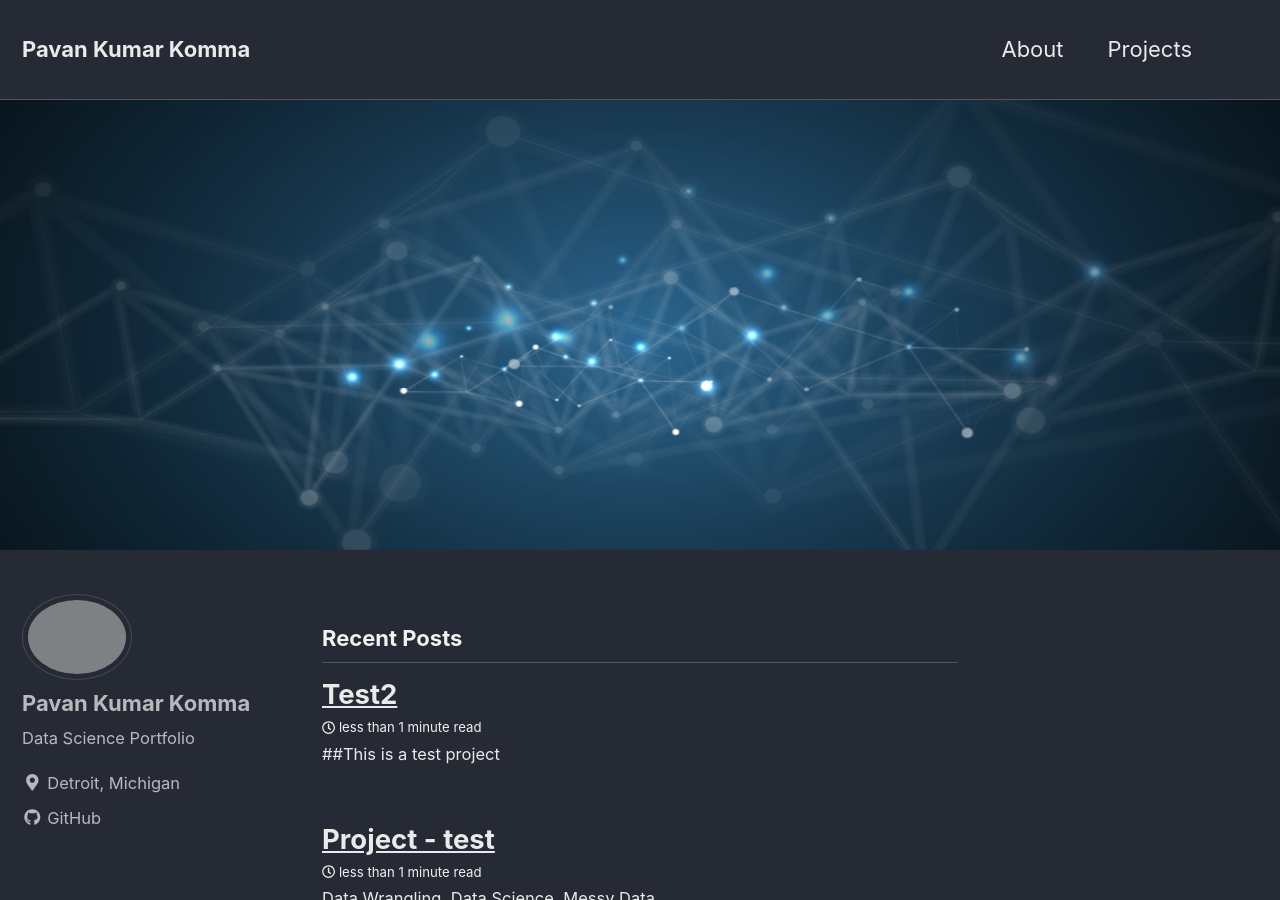
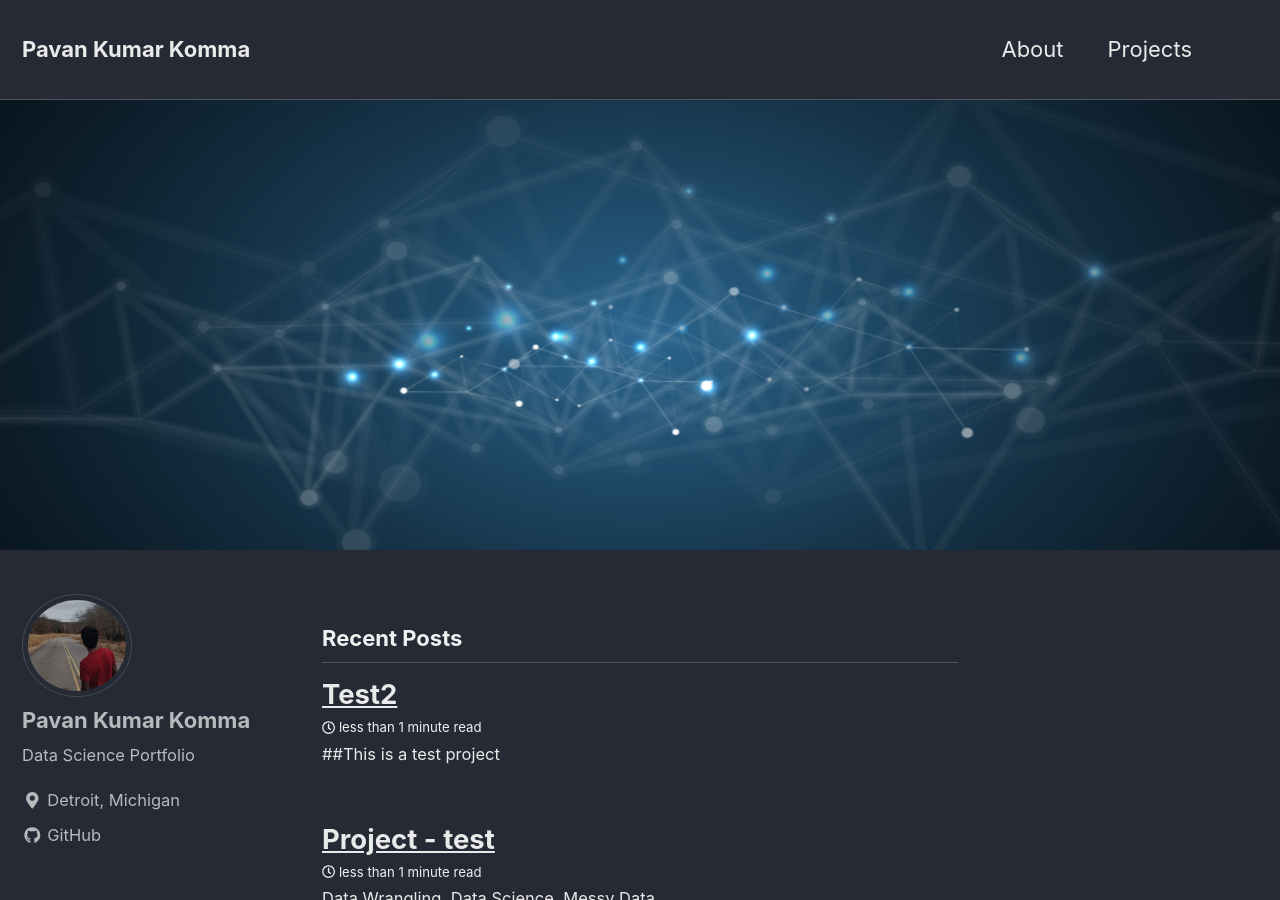
Before and after one commit to pavankumark1/pavankumark1.github.io, a Jekyll site: the page built from index.html, in a window 1280 px wide and 900 px high. Built offline with Jekyll 4.4.1, drawn with Linux system fonts in a browser that asks for light colours; nearby versions of some CDN libraries; the list of posts is cut into pages by our own code.

Commit message:
updated the bio pic

```diff
--- a/_config.yml
+++ b/_config.yml
@@ -16,7 +16,7 @@
 url                      : # the base hostname & protocol for your site e.g. "https://mmistakes.github.io"
 baseurl                  : # the subpath of your site, e.g. "/blog"
 repository               : # GitHub username/repo-name e.g. "mmistakes/minimal-mistakes"
-teaser                   : "/images/background - main page" # path of fallback teaser image
+teaser                   : # path of fallback teaser image
 # breadcrumbs            : false # true, false (default)
 words_per_minute         : 200
 comments:
@@ -85,7 +85,7 @@
 # Site Author
 author:
   name             : "Pavan Kumar Komma"
-  avatar           : "/images/bio-pic-2.jpg" # path of avatar image, e.g. "/assets/images/bio-photo.jpg"
+  avatar           : "/images/Bio_pic.png" # path of avatar image, e.g. "/assets/images/bio-photo.jpg"
   bio              : "Data Science Portfolio"
   location         : "Detroit, Michigan"
   email            :
```
